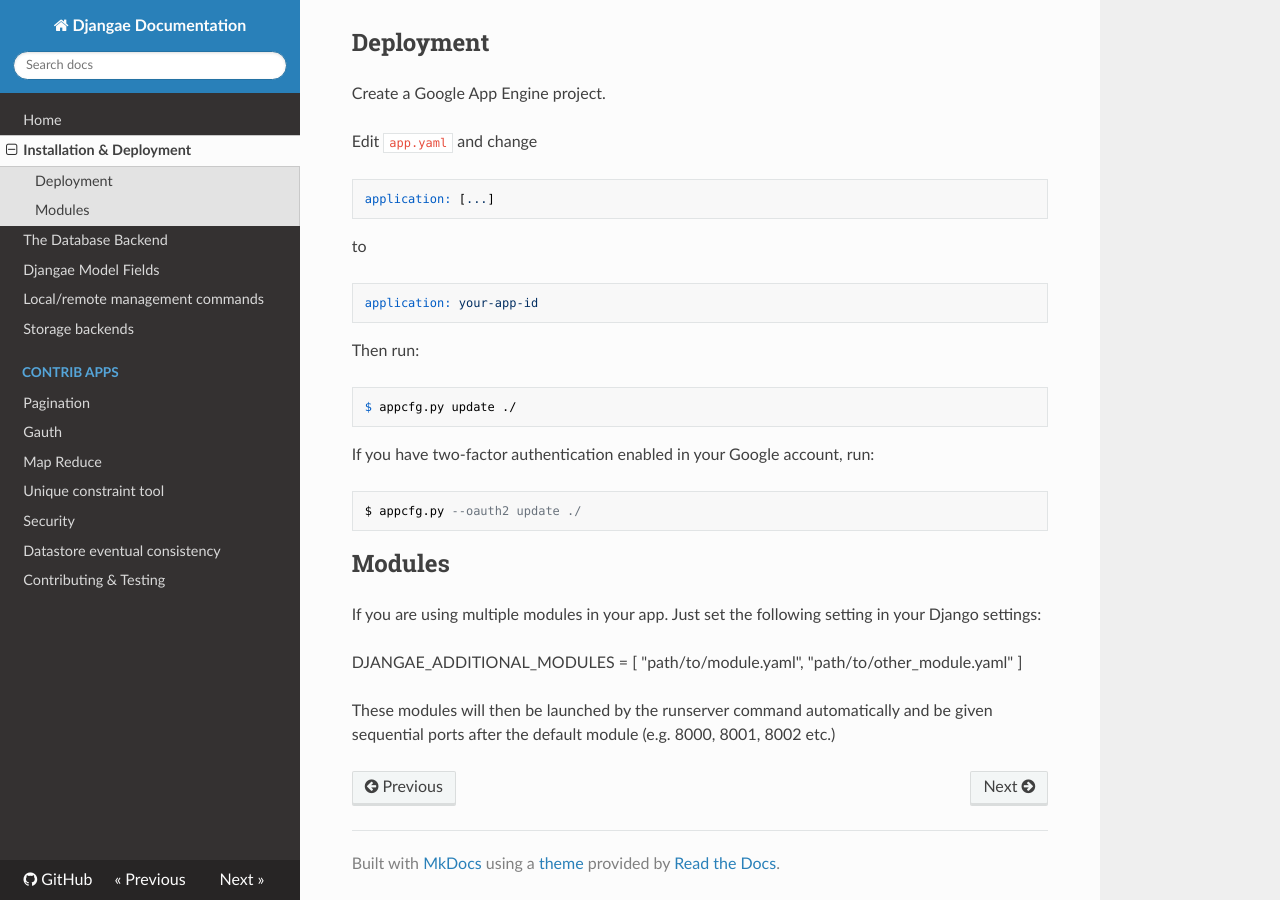
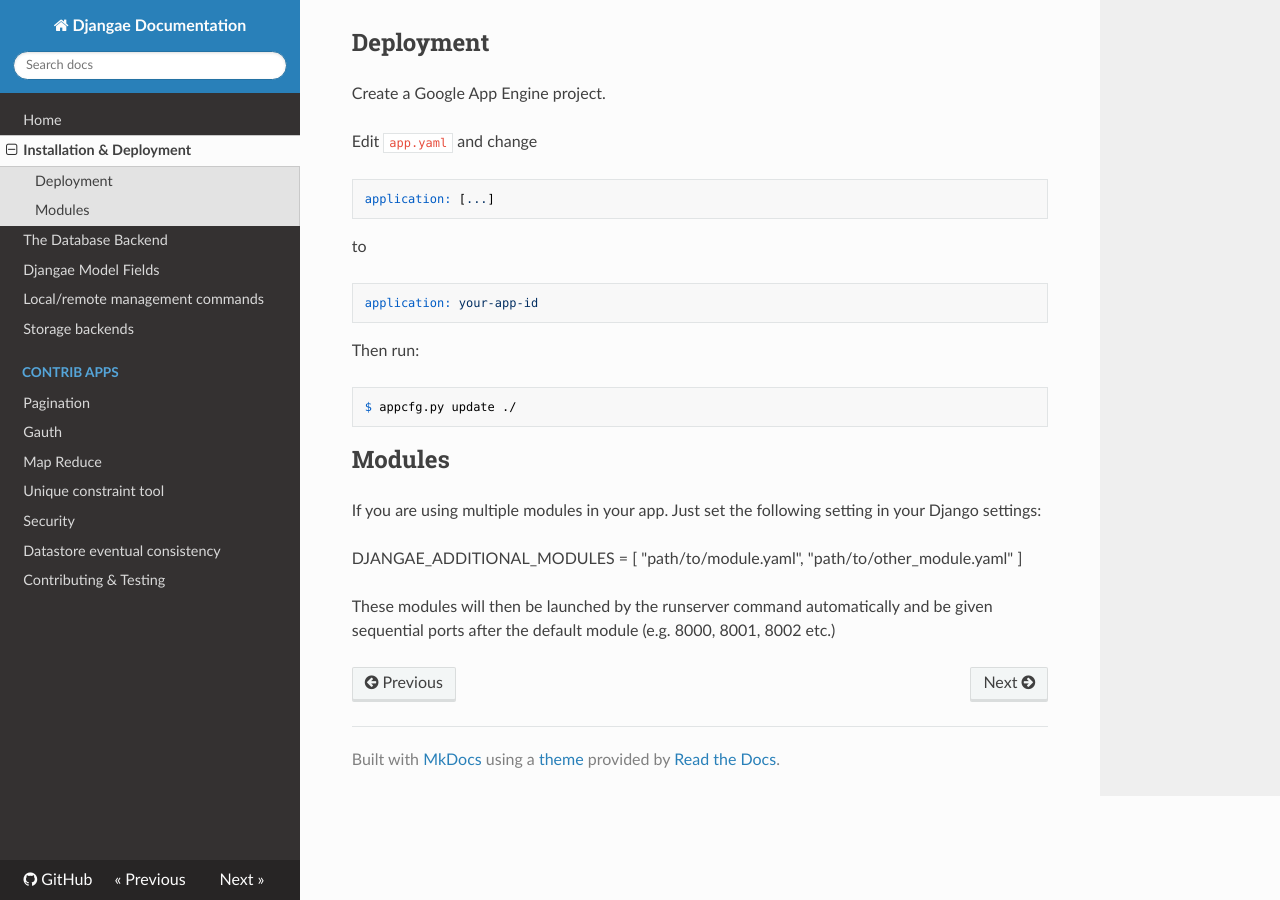
Before and after one commit to wittfabian/djangae, an MkDocs documentation site: the page built from docs/installation.md, in a window 1280 px wide and 900 px high, scrolled down 1335 px. Built offline with MkDocs 1.6.1, drawn with Linux system fonts in a browser that asks for light colours; nearby versions of some CDN libraries; old or Windows-style settings are respelled for this version of MkDocs.

Commit message:
the --oauth2 option is no longer needed
it's now default and used whether 2fa is enabled or not

```diff
--- a/docs/installation.md
+++ b/docs/installation.md
@@ -82,10 +82,6 @@
 
     $ appcfg.py update ./
 
-If you have two-factor authentication enabled in your Google account, run:
-
-    $ appcfg.py --oauth2 update ./
-
 ## Modules
 
 If you are using multiple modules in your app. Just set the following setting in your Django settings:
```
